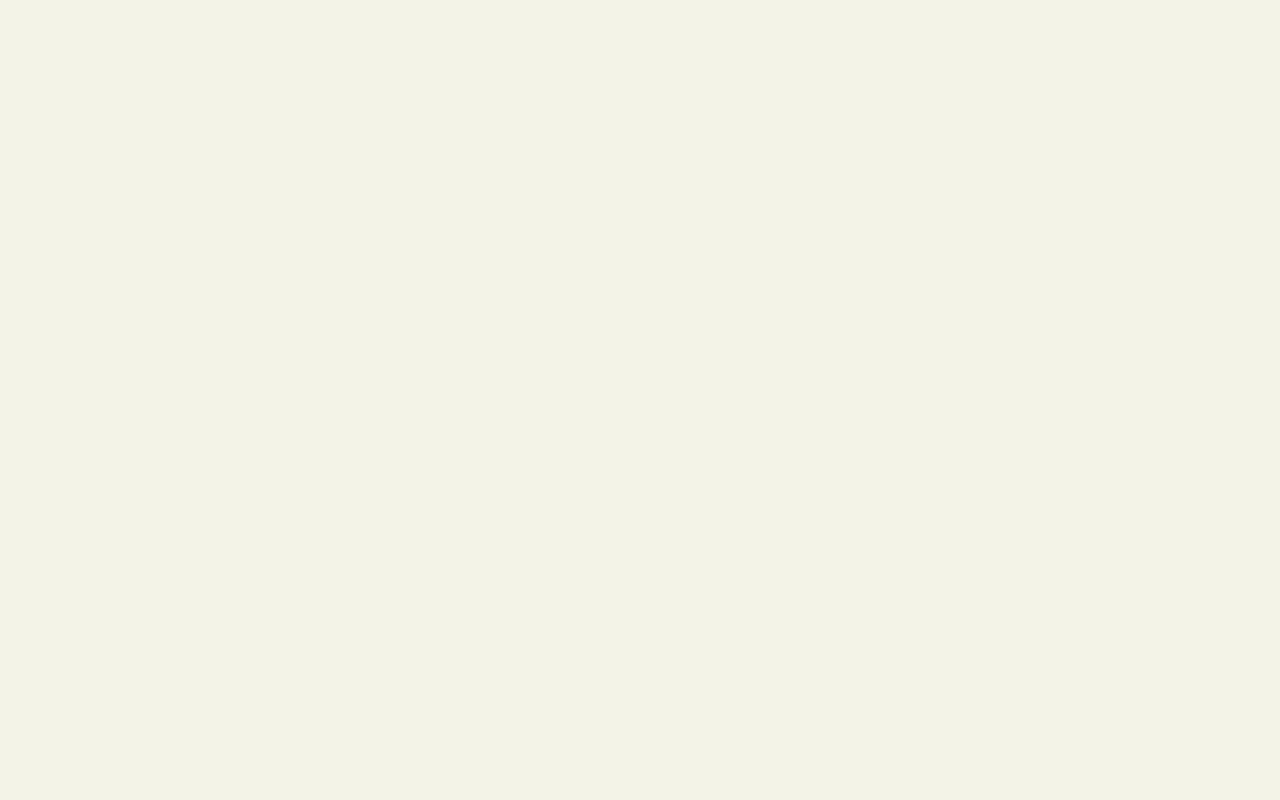
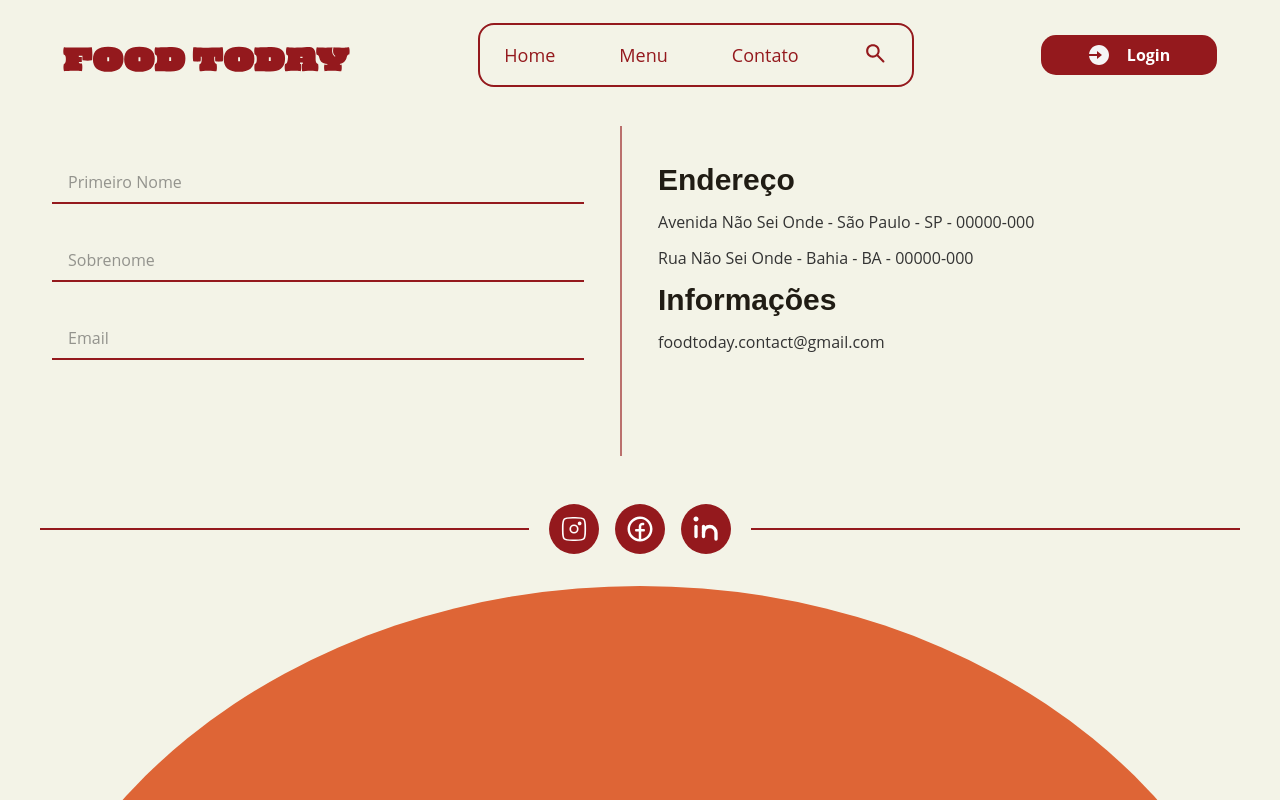
Before and after one commit to devRenanPaulino/FOOD-TODAY, a React (Vite) app: page /contact in a window 1280 px wide. Before the commit this address had no page. Shown: the top 800 px of the page. Built offline with nearby package versions, Linux system fonts and the light colour scheme.

Commit message:
feature(): componentização do input e criação da página de contato

```diff
--- a/src/App.tsx
+++ b/src/App.tsx
@@ -3,6 +3,7 @@ import { RootLayout } from "./layouts/RootLayout";
 
 import Home from "./pages/Home/index";
 import Menu from "./pages/Menu/Index";
+import Contact from "./pages/Contact/Index";
 
 const App = () => {
   return (
@@ -10,6 +11,7 @@ const App = () => {
       <Route element={<RootLayout />}>
         <Route path="/" element={<Home />} />
         <Route path="/menu" element={<Menu />} />
+        <Route path="/contact" element={<Contact />} />
       </Route>
     </Routes>
   );
--- /dev/null
+++ b/src/components/ui/Input/Input.tsx
@@ -0,0 +1,27 @@
+import React, { forwardRef } from 'react'
+
+type InputProps = React.ComponentProps<'input'> & {
+    erro?: string | null;
+    errorClassname?: string;
+    label: string;
+}
+
+const Input = forwardRef<HTMLInputElement, InputProps>(
+    ({erro, errorClassname = 'text-primaria', label, ...inputProps}, ref) => {
+  return (
+    <div>
+        <input
+        {...inputProps}
+        ref={ref}
+        id={inputProps.name}
+        className="w-full border-b-2 border-primaria outline-none focus:ring-0 focus:shadow-[0_4px_6px_-1px_rgba(0,0,0,0.1),0_4px_8px_-2px_rgba(0,0,0,0.1)] focus:shadow-primaria/40 px-4 py-2"
+        placeholder={label}
+        />
+        {erro && <p className={errorClassname}>{erro}</p>}
+    </div>
+  )
+}
+)
+
+Input.displayName = "Input"
+export default Input
--- /dev/null
+++ b/src/pages/Contact/Index.tsx
@@ -0,0 +1,90 @@
+import { useForm } from "react-hook-form"
+import Input from "../../components/ui/Input/Input"
+import { data } from "react-router-dom";
+
+const Index = () => {
+  const { register, handleSubmit, formState: { errors } } = useForm();
+
+  function onSubmit() {
+    console.log("Dados Enviados: ", data)
+  }
+
+  return (
+    <section aria-label="contato" className="container p-4 grid grid-cols-1 lg:grid-cols-2 justify-center items-start mx-auto gap-9">
+      <div className="w-full border-b-2 border-primaria/60 lg:border-b-0 lg:border-r-2 h-full p-9">
+        <form
+        className="flex flex-col gap-9"
+        onSubmit={handleSubmit(onSubmit)}
+        >
+          <Input
+          label="Primeiro Nome"
+          erro={errors.primeiroNome ? String(errors.primeiroNome.message) : null}
+          type="text"
+          {...register("primeiroNome", {
+            required: 'O primeiro nome é obrigtório',
+            pattern: {
+              value: /^[A-Za-zÀ-ÖØ-öø-ÿ]+$/,
+              message: "O nome não pode ter espaços ou símbolos"
+            },
+            minLength: {
+              value: 3,
+              message: "O primeiro nome deve ter no mínimo 3 caracteres"
+            },
+            maxLength: {
+              value: 16,
+              message: "O primeiro nome não deve ser maior que 16 caracteres"
+            }
+          })}
+          />
+          <Input
+          label="Sobrenome"
+          erro={errors.sobrenome ? String(errors.sobrenome.message) : null}
+          type="text"
+          {...register('sobrenome', {
+            required: "O sobrenome é obrigatório",
+            pattern: {
+              value: /^\S+$/,
+              message: "O sobrenome não deve conter símbolos especiais"
+            },
+            minLength: {
+              value: 3,
+              message: 'O sobrenome deve ter no mínimo 3 caracteres'
+            },
+            maxLength: {
+              value: 30,
+              message: "O sobrenome não deve passar de 30 caracteres"
+            }
+          })}
+          />
+          <Input
+          label="Email"
+          erro={errors.email ? String(errors.email.message) : null}
+          type="text"
+          {...register("email", {
+            required: "O email é obrigatório",
+            pattern: {
+              value: /^[a-zA-Z0-9._%+-]+@[a-zA-Z0-9.-]+\.[a-zA-Z]{2,}$/,
+              message: "Introduza um formato de email válido (ex: nome@email.com)"
+            }
+          })}
+          />
+
+          <input
+          type="textarea"
+          />
+        </form>
+      </div>
+
+      <div className="flex flex-col gap-3 pt-9">
+        <h2 className="text-3xl font-bold ">Endereço</h2>
+        <p>Avenida Não Sei Onde - São Paulo - SP - 00000-000</p>
+        <p>Rua Não Sei Onde - Bahia - BA - 00000-000</p>
+
+        <h2  className="text-3xl font-bold ">Informações</h2>
+        <p>foodtoday.contact@gmail.com</p>
+      </div>
+    </section>
+  )
+}
+
+export default Index
```
